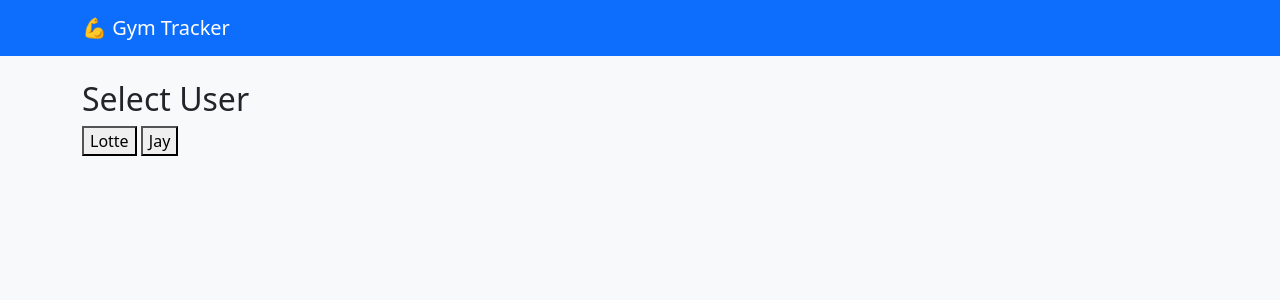
After one commit to jichanook/GymTracker, a Flask app: page /login in a window 1280 px wide. The commit adds this page. Shown: the top 300 px of the page. Run offline with Flask 3, Linux system fonts and the light colour scheme.

Commit message:
added user login system and workout history

```diff
--- a/app.py
+++ b/app.py
@@ -1,7 +1,10 @@
 from flask import Flask, render_template, request, redirect
+from flask import session
 import sqlite3
 
 app = Flask(__name__)
+
+app.secret_key = "gymtracker-secret-key"
 
 WORKOUTS = {
 
@@ -44,6 +47,36 @@ WORKOUTS = {
 }
 
 }
+
+# login
+@app.route("/login", methods=["GET", "POST"])
+def login():
+
+    if request.method == "POST":
+
+        user_id = int(
+            request.form["user_id"]
+        )
+
+        session["user_id"] = user_id
+
+        if user_id == 1:
+            session["username"] = "Lotte"
+        else:
+            session["username"] = "Jay"
+
+        return redirect("/")
+
+    return render_template("login.html")
+
+# logout
+@app.route("/logout")
+def logout():
+
+    session.clear()
+
+    return redirect("/login")
+
 # Database helper
 def get_db():
     conn = sqlite3.connect("gym.db")
@@ -53,6 +86,10 @@ def get_db():
 # Home page
 @app.route("/")
 def home():
+
+    if "user_id" not in session:
+        return redirect("/login")
+
     return render_template("home.html")
 
 # Weigh-in page
@@ -67,8 +104,17 @@ def weighin():
         cursor = conn.cursor()
 
         cursor.execute(
-            "INSERT INTO weighins (weight) VALUES (?)",
-            (weight,)
+            """INSERT INTO weighins
+            (
+                weight,
+                user_id
+            )
+            VALUES (?, ?)
+            """,
+            (
+                weight,
+                session["user_id"]
+            )
         )
 
         conn.commit()
@@ -93,10 +139,55 @@ def workout_page(workout_type):
 
     exercises = WORKOUTS[workout_type]
 
+    conn = get_db()
+    cursor = conn.cursor()
+
+    previous_data = {}
+
+    cursor.execute("""
+        SELECT id
+        FROM workouts
+        WHERE workout_type = ?
+        AND user_id = ?
+        ORDER BY id DESC
+        LIMIT 1
+    """,
+    (
+        workout_type,
+        session["user_id"]
+    ))
+
+    last_workout = cursor.fetchone()
+
+    if last_workout:
+
+        cursor.execute("""
+            SELECT *
+            FROM exercise_sets
+            WHERE workout_id = ?
+            ORDER BY exercise_name, set_number
+        """, (last_workout["id"],))
+
+        sets = cursor.fetchall()
+
+        for s in sets:
+
+            exercise = s["exercise_name"]
+
+            if exercise not in previous_data:
+                previous_data[exercise] = []
+
+            previous_data[exercise].append(
+                f'{s["weight"]} x {s["reps"]}'
+            )
+
+    conn.close()
+
     return render_template(
         "workout.html",
         workout_type=workout_type,
-        exercises=exercises
+        exercises=exercises,
+        previous_data=previous_data
     )
 
 # save workout route
@@ -109,8 +200,18 @@ def save_workout():
     cursor = conn.cursor()
 
     cursor.execute(
-        "INSERT INTO workouts (workout_type) VALUES (?)",
-        (workout_type,)
+        """
+        INSERT INTO workouts
+        (
+            workout_type,
+            user_id
+        )
+        VALUES (?, ?)
+        """,
+        (
+            workout_type,
+            session["user_id"]
+        )
     )
 
     workout_id = cursor.lastrowid
@@ -153,7 +254,7 @@ def save_workout():
     conn.commit()
     conn.close()
 
-    return redirect("/")
+    return render_template("saved.html")
 
 # History page
 @app.route("/history")
@@ -165,16 +266,18 @@ def history():
     cursor.execute("""
     SELECT *
     FROM weighins
+    WHERE user_id = ?
     ORDER BY timestamp DESC
-    """)
+    """, (session["user_id"],))
 
     weights = cursor.fetchall()
 
     cursor.execute("""
     SELECT *
     FROM workouts
+    WHERE user_id = ?
     ORDER BY workout_date DESC
-    """)
+    """, (session["user_id"],))
 
     workouts = cursor.fetchall()
 
@@ -186,6 +289,51 @@ def history():
         workouts=workouts
     )
 
+# workout history
+@app.route("/workout_history/<int:workout_id>")
+def workout_history(workout_id):
+
+    conn = get_db()
+    cursor = conn.cursor()
+
+    cursor.execute("""
+        SELECT *
+        FROM workouts
+        WHERE id = ?
+    """, (workout_id,))
+
+    workout = cursor.fetchone()
+
+    cursor.execute("""
+        SELECT *
+        FROM exercise_sets
+        WHERE workout_id = ?
+        ORDER BY exercise_name, set_number
+    """, (workout_id,))
+
+    sets = cursor.fetchall()
+
+    conn.close()
+
+    exercises = {}
+
+    for s in sets:
+
+        exercise = s["exercise_name"]
+
+        if exercise not in exercises:
+            exercises[exercise] = []
+
+        exercises[exercise].append(
+            f'{s["weight"]}kg × {s["reps"]}'
+        )
+
+    return render_template(
+        "workout_history.html",
+        workout=workout,
+        exercises=exercises
+    )
+
 if __name__ == "__main__":
     app.run(
     host="0.0.0.0",
--- a/templates/base.html
+++ b/templates/base.html
@@ -15,7 +15,42 @@
 
 </head>
 
-<body>
+<body class="bg-light">
+
+    <nav class="navbar navbar-expand-lg navbar-dark bg-primary">
+
+        <div class="container">
+
+            <a class="navbar-brand"
+               href="/">
+                💪 Gym Tracker
+            </a>
+
+            {% if session.get("user_id") %}
+
+            <div class="d-flex align-items-center">
+
+                <span class="text-white me-3">
+
+                    Logged in as:
+                    <strong>
+                        {{ session.get("username", "User") }}
+                    </strong>
+
+                </span>
+
+                <a href="/logout"
+                   class="btn btn-outline-light btn-sm">
+                    Switch User
+                </a>
+
+            </div>
+
+            {% endif %}
+
+        </div>
+
+    </nav>
 
     <div class="container mt-4">
 
--- a/templates/home.html
+++ b/templates/home.html
@@ -21,6 +21,7 @@
        History
     </a>
 
+
 </div>
 
 {% endblock %}
--- /dev/null
+++ b/templates/login.html
@@ -0,0 +1,29 @@
+{% extends "base.html" %}
+
+{% block content %}
+
+<h2>Select User</h2>
+
+<form method="POST">
+
+    <button
+        type="submit"
+        name="user_id"
+        value="1">
+
+        Lotte
+
+    </button>
+
+    <button
+        type="submit"
+        name="user_id"
+        value="2">
+
+        Jay
+
+    </button>
+
+</form>
+
+{% endblock %}
```
Also changed, not shown: templates/history.html (+15 -4 lines), templates/saved.html (added, +19 -0 lines), templates/workout.html (+39 -0 lines), templates/workout_history.html (added, +27 -0 lines), gym.db. Lines whose indentation alone changed are shown as unchanged.
